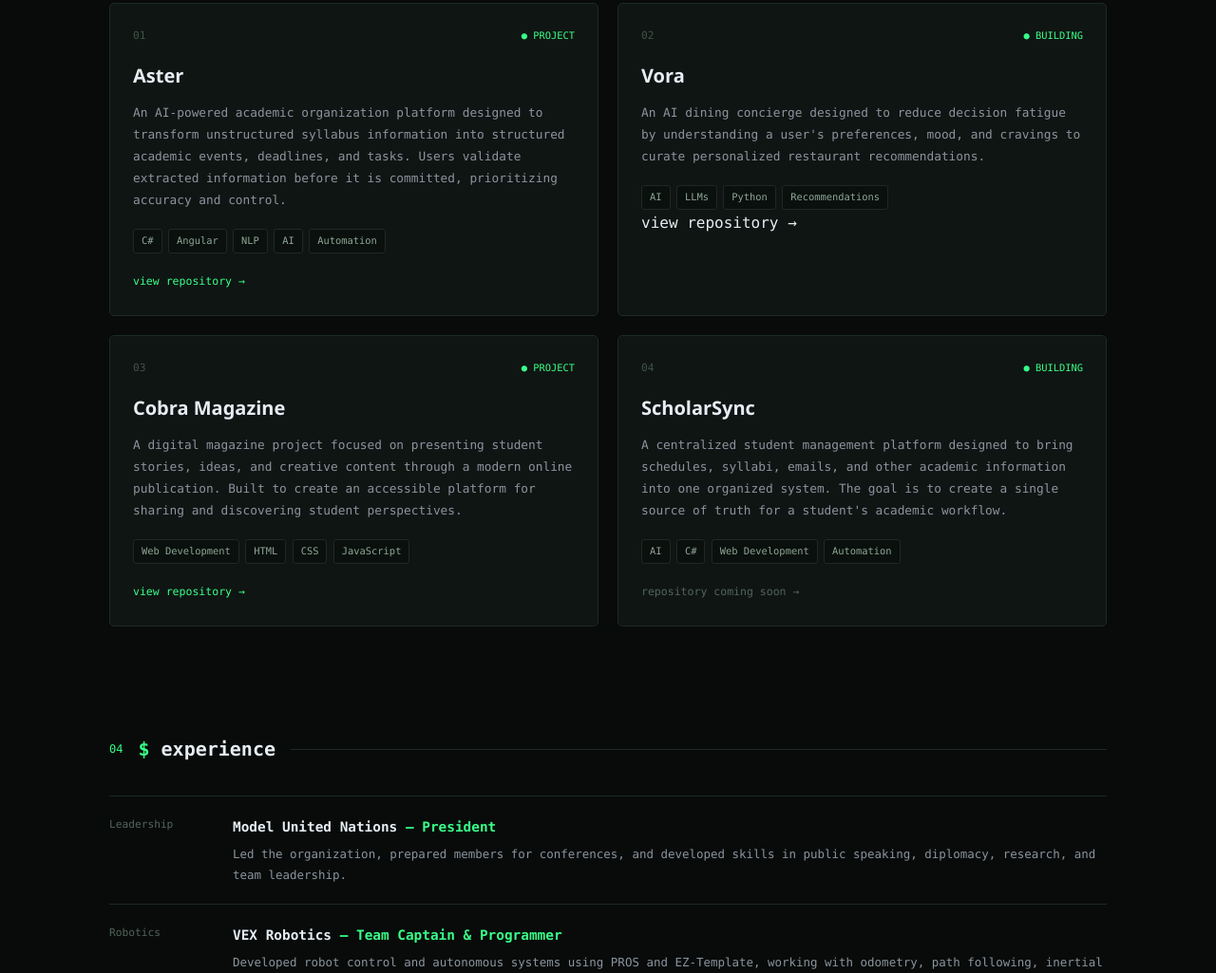
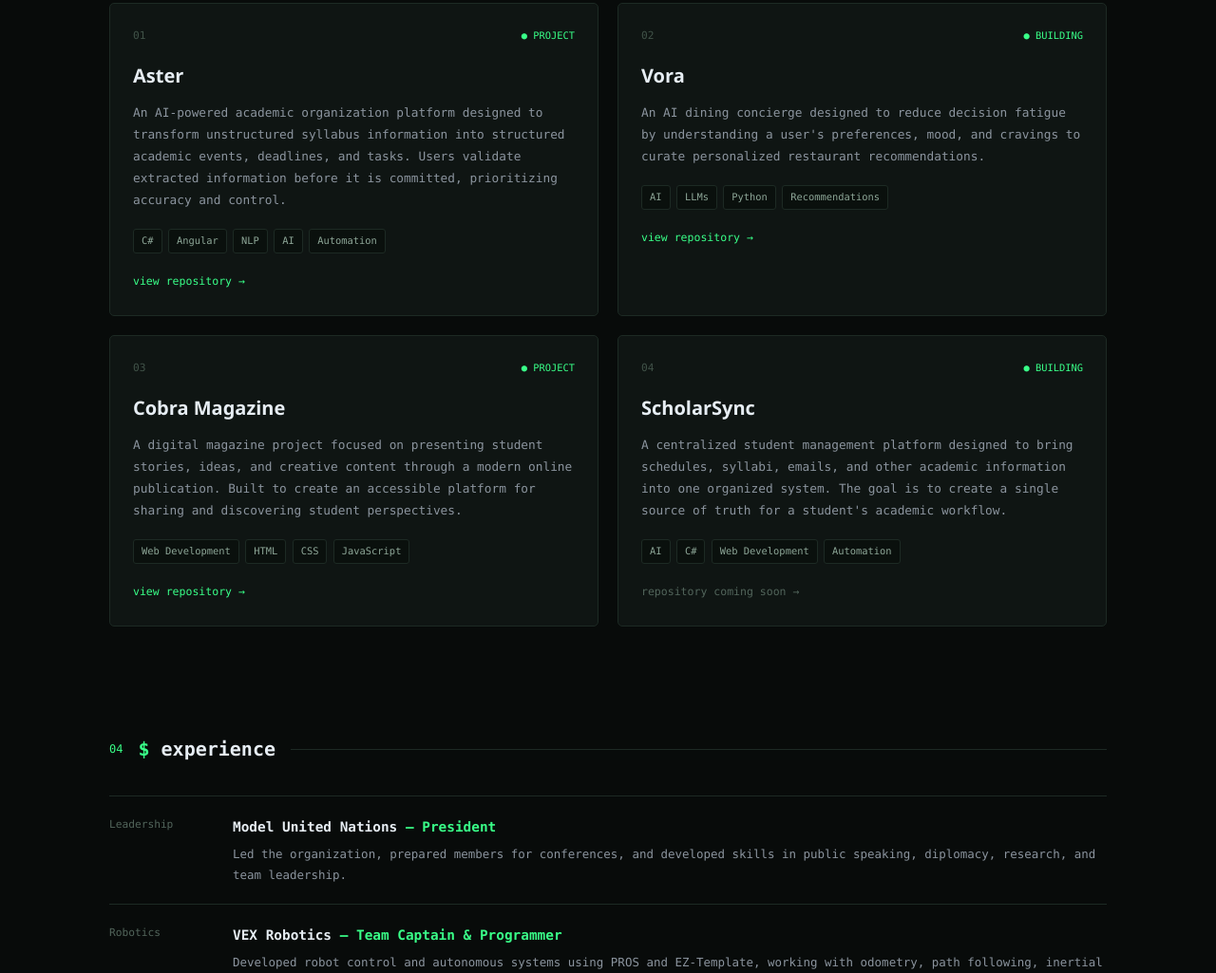
Before and after one commit to srivastava0811/srivastava0811.github.io, a plain HTML site: page index.html in a window 1280 px wide. Shown: the part 2385-3410 px from the top of the page at 95% size. Drawn offline with nearby package versions, Linux system fonts and the light colour scheme.

Commit message:
Fix "view repo" button

```diff
--- a/index.html
+++ b/index.html
@@ -1407,9 +1407,14 @@
                         <span class="tech">Recommendations</span>
                     </div>
 
-                    <span class="https://github.com/srivastava0811/Vora">
+                    <a
+                        href="https://github.com/srivastava0811/Vora"
+                        class="project-link"
+                        target="_blank"
+                        rel="noopener noreferrer"
+                    >
                         view repository →
-                    </span>
+                    </a>
 
                 </div>
 
```
